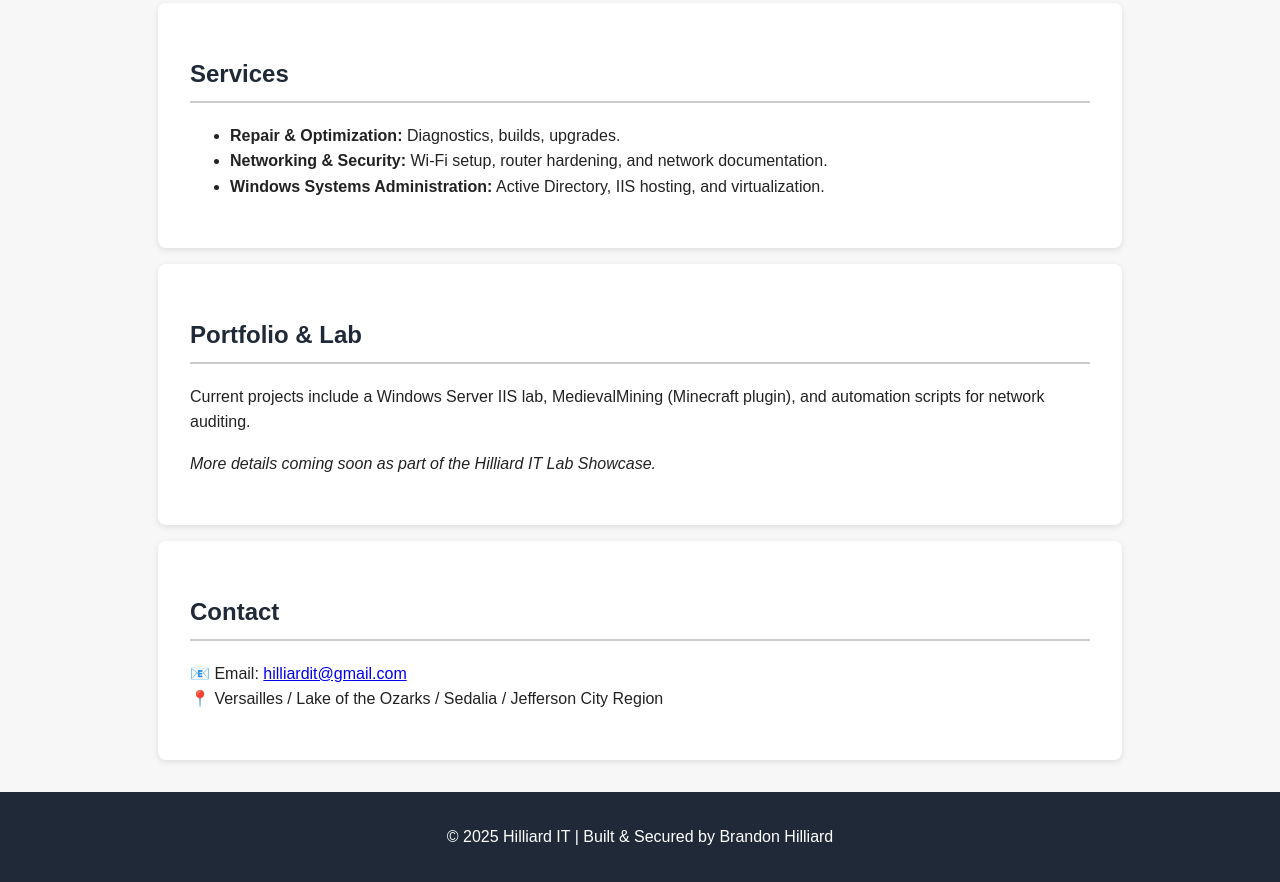
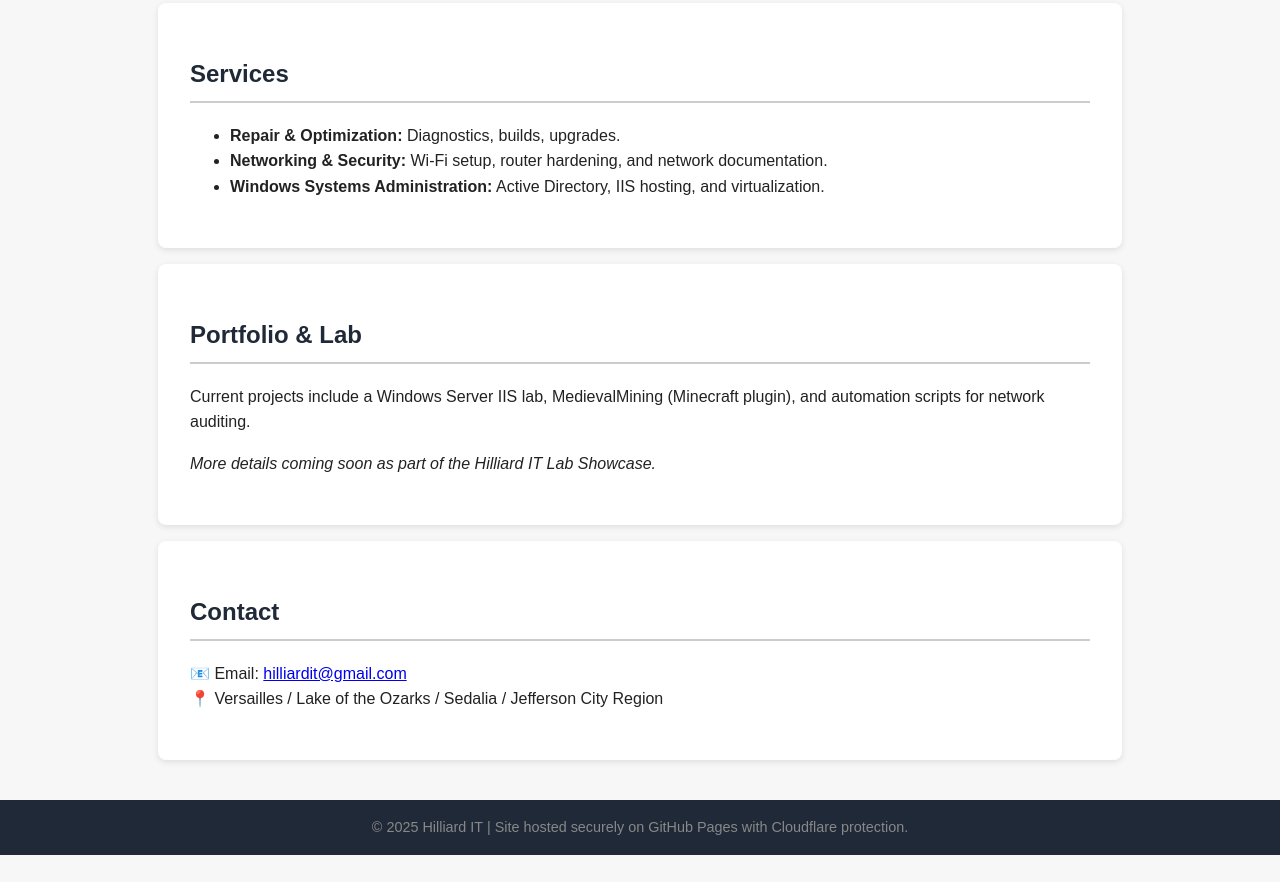
Before and after one commit to Tenn1987/Hilliard-IT, a plain HTML site: page index.html in a window 1280 px wide. Shown: the part 474-1356 px from the top of the page. After the commit the page ends 1329 px from the top, so only its background shows below. Drawn offline with Linux system fonts and the light colour scheme.

Commit message:
Update index.html
Disclaimer/copyright

```diff
--- a/index.html
+++ b/index.html
@@ -77,9 +77,10 @@
     📍 Versailles / Lake of the Ozarks / Sedalia / Jefferson City Region</p>
   </section>
 
-  <footer>
-    <p>© 2025 Hilliard IT | Built & Secured by Brandon Hilliard</p>
-  </footer>
+<footer style="text-align:center; font-size:0.9em; color:#888; margin-top:40px;">
+  © 2025 Hilliard IT | Site hosted securely on GitHub Pages with Cloudflare protection.
+</footer>
+
 
 </body>
 </html>
```
